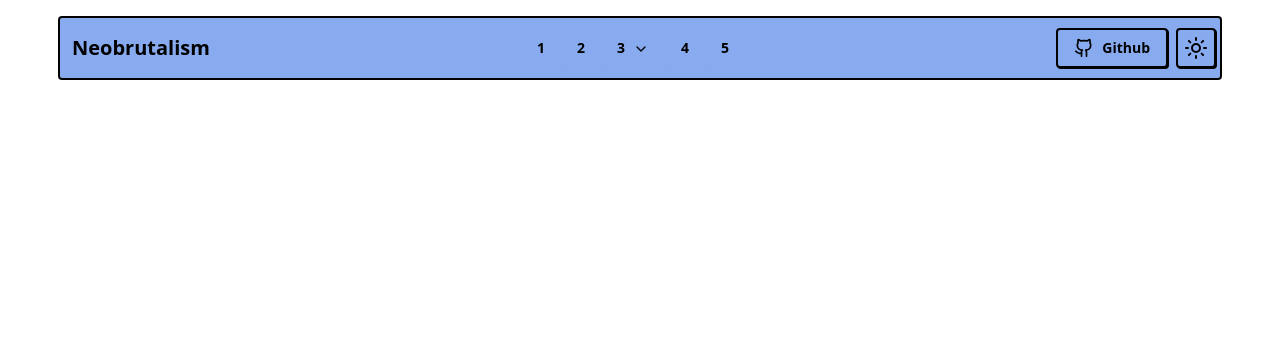
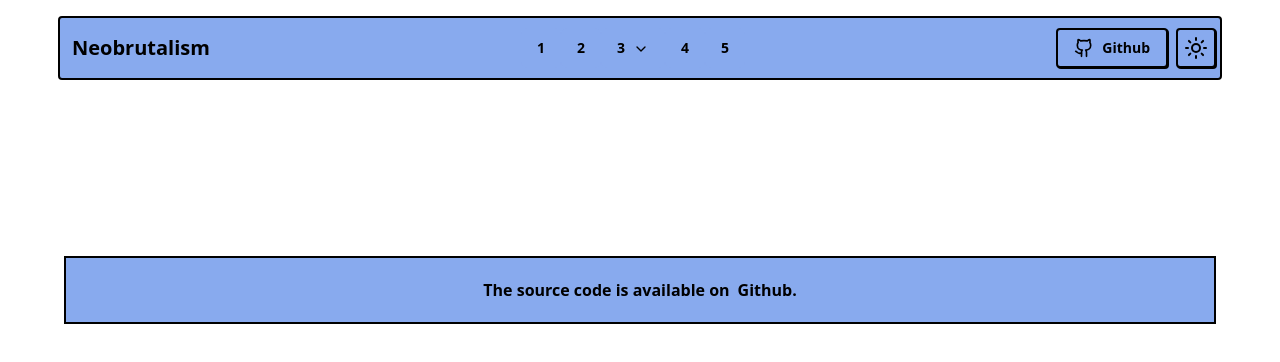
Before and after one commit to Riyadh-Muradi/neobrutalism, a Next.js app: page / in a window 1280 px wide. Shown: the top 362 px of the page. Built offline with nearby package versions, Linux system fonts and the light colour scheme.

Commit message:
Footer done

```diff
--- a/src/app/layout.tsx
+++ b/src/app/layout.tsx
@@ -29,8 +29,8 @@ export default function RootLayout({ children }: RootLayoutProps) {
             disableTransitionOnChange
           >
             <Navbar />
-            <main className="flex-1">{children}</main>
-            {/* <Footer /> */}
+            {children}
+            <Footer />
           </ThemeProvider>
         </body>
       </html>
--- a/src/app/page.tsx
+++ b/src/app/page.tsx
@@ -1,16 +1,20 @@
+import Image from "next/image";
+
 export default function Home() {
-  return <div className="container relative"></div>;
+  return (
+    // <div className="container mx-auto">
+    //   <div className="before:bg-gradient-radial after:bg-gradient-conic z-[-1] flex place-items-center before:absolute before:h-[300px] before:w-full before:-translate-x-1/2 before:rounded-full before:from-white before:to-transparent before:blur-2xl before:content-[''] after:absolute after:-z-20 after:h-[180px] after:w-full after:translate-x-1/3 after:from-sky-200 after:via-blue-200 after:blur-2xl after:content-[''] before:dark:bg-gradient-to-br before:dark:from-transparent before:dark:to-blue-700 before:dark:opacity-10 after:dark:from-sky-900 after:dark:via-[#0141ff] after:dark:opacity-40 sm:before:w-[480px] sm:after:w-[240px] before:lg:h-[360px]">
+    //     <Image
+    //       className="dark:drop-shadow-[0_0_0.3rem_#ffffff70] dark:invert"
+    //       src="/next.svg"
+    //       alt=""
+    //       width={180}
+    //       height={37}
+    //       priority
+    //     />
+    //   </div>
+    //   ;
+    // </div>
+    <p></p>
+  );
 }
-
-{
-  /* <div className="relative z-[-1] flex place-items-center before:absolute before:h-[300px] before:w-full before:-translate-x-1/2 before:rounded-full before:bg-gradient-radial before:from-white before:to-transparent before:blur-2xl before:content-[''] after:absolute after:-z-20 after:h-[180px] after:w-full after:translate-x-1/3 after:bg-gradient-conic after:from-sky-200 after:via-blue-200 after:blur-2xl after:content-[''] before:dark:bg-gradient-to-br before:dark:from-transparent before:dark:to-blue-700 before:dark:opacity-10 after:dark:from-sky-900 after:dark:via-[#0141ff] after:dark:opacity-40 sm:before:w-[480px] sm:after:w-[240px] before:lg:h-[360px]">
-  <Image
-    className="relative dark:drop-shadow-[0_0_0.3rem_#ffffff70] dark:invert"
-    src="/next.svg"
-    alt="Next.js Logo"
-    width={180}
-    height={37}
-    priority
-  />
-</div>; */
-}
--- a/src/components/ui/navigation-menu.tsx
+++ b/src/components/ui/navigation-menu.tsx
@@ -13,7 +13,7 @@ const NavigationMenu = React.forwardRef<
   <NavigationMenuPrimitive.Root
     ref={ref}
     className={cn(
-      "fixed top-4 z-10 h-16 flex items-center justify-center rounded-base border-2 border-black bg-main p-1 font-bold dark:border-white",
+      "fixed top-4 z-50 flex h-16 items-center justify-center rounded-base border-2 border-black bg-main p-1 font-bold dark:border-white",
       className,
     )}
     {...props}
--- a/src/pages/layout/Footer.tsx
+++ b/src/pages/layout/Footer.tsx
@@ -1,7 +1,19 @@
 import React from "react";
 
 const Footer = () => {
-  return <div>Footer</div>;
+  return (
+    <footer className="m500:text-sm container z-40 mt-64 flex w-[90vw] items-center justify-center border-2 border-black bg-main px-5 py-5 text-center font-base dark:border-white">
+      The source code is available on
+      <a
+        target="_blank"
+        href="https://github.com/ekmas/neobrutalism-components"
+        className="ml-2 font-heading no-underline"
+      >
+        Github
+      </a>
+      .
+    </footer>
+  );
 };
 
 export default Footer;
```
